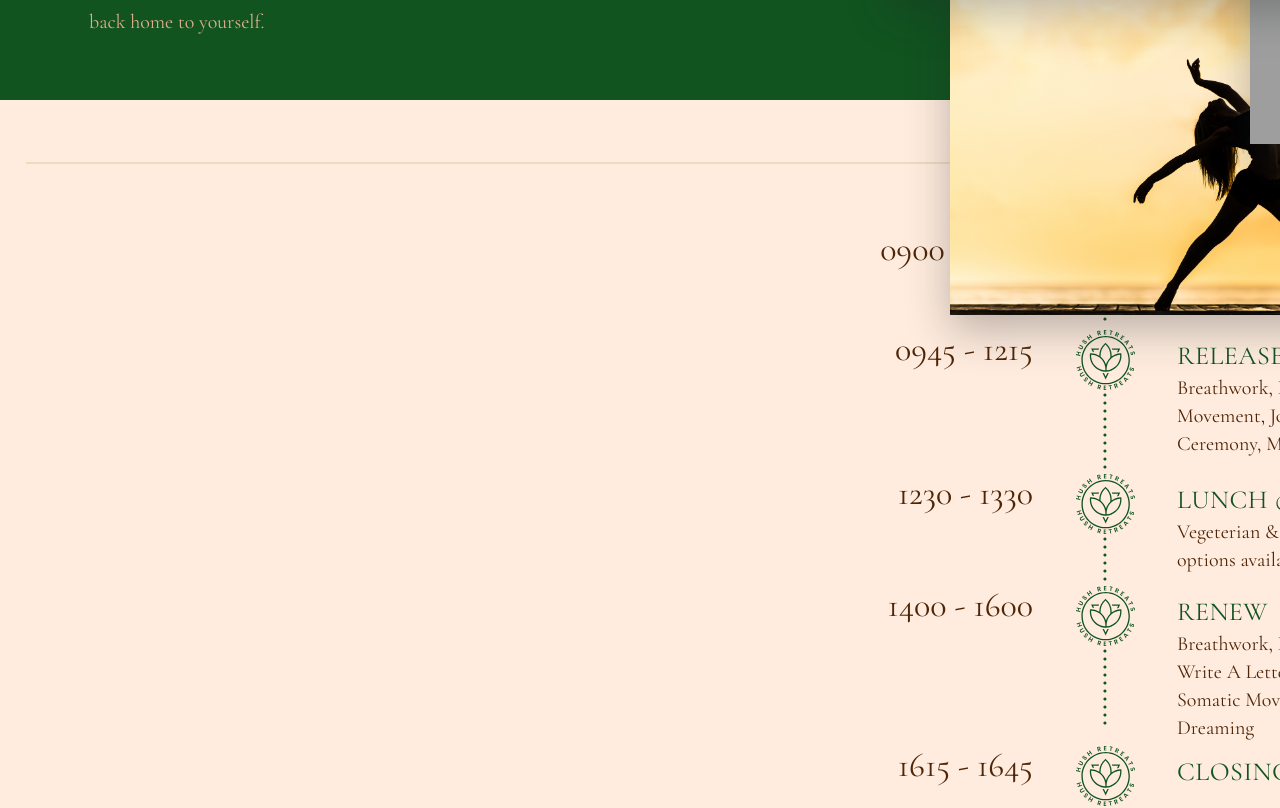
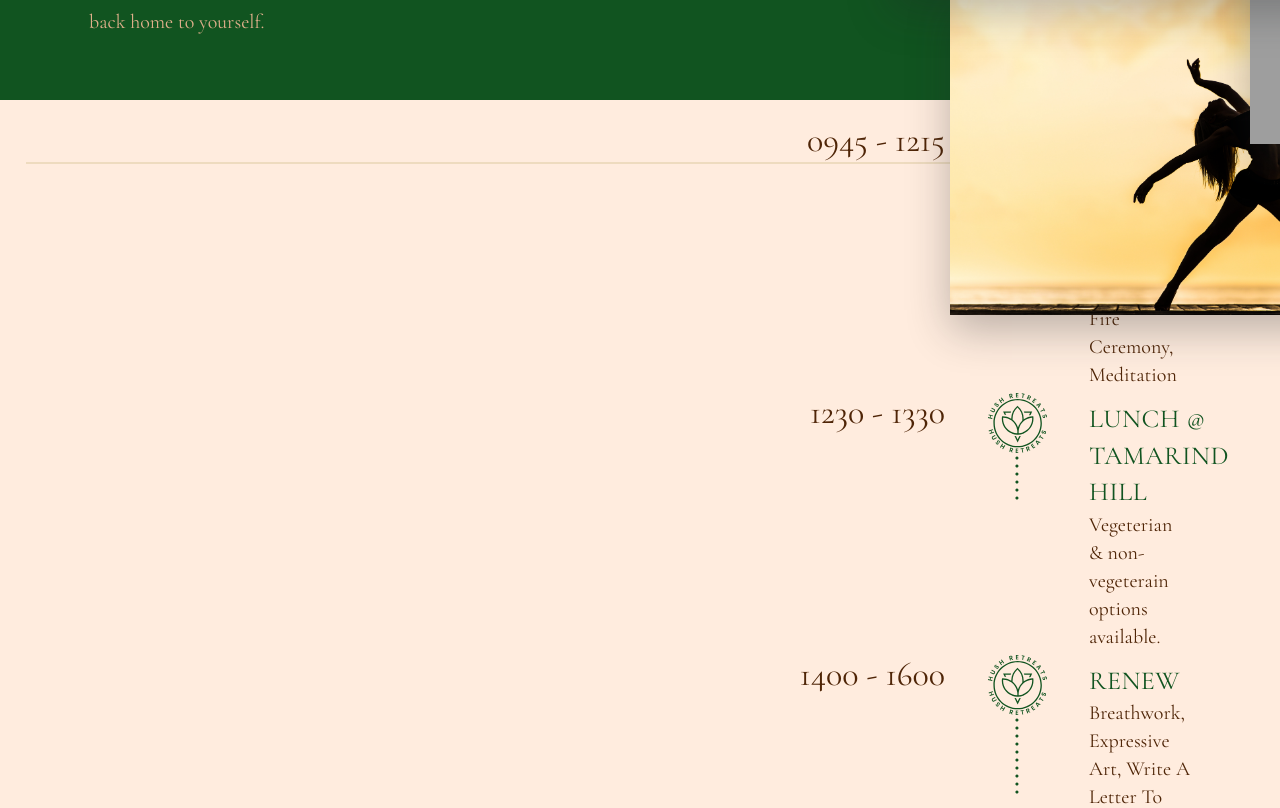
Before and after one commit to jieqiangt/the-hush-retreat, a Next.js app: page /new in a window 1280 px wide. Shown: the part 2048-2856 px from the top of the page. Built offline with nearby package versions, Linux system fonts and the light colour scheme; grey boxes are pictures that could not be loaded.

Commit message:
- refactored schedule section to use z-layout

```diff
--- a/components/new/NewRetreatSchedule.js
+++ b/components/new/NewRetreatSchedule.js
@@ -1,4 +1,5 @@
 import Schedule from "../retreat/Schedule";
+import ZLayout from "../ui/ZLayout";
 
 export default function NewRetreatSchedule(props) {
   const scheduleList = [
@@ -36,11 +37,19 @@ export default function NewRetreatSchedule(props) {
     },
   ];
 
-  return (
+  const content = (
     <Schedule
       scheduleList={scheduleList}
       baseClass={props.baseClass}
       classes={props.classes}
     />
   );
+
+  return (
+    <ZLayout
+      classes={props.classes}
+      baseClass={props.baseClass}
+      content={content}
+    />
+  );
 }
```
